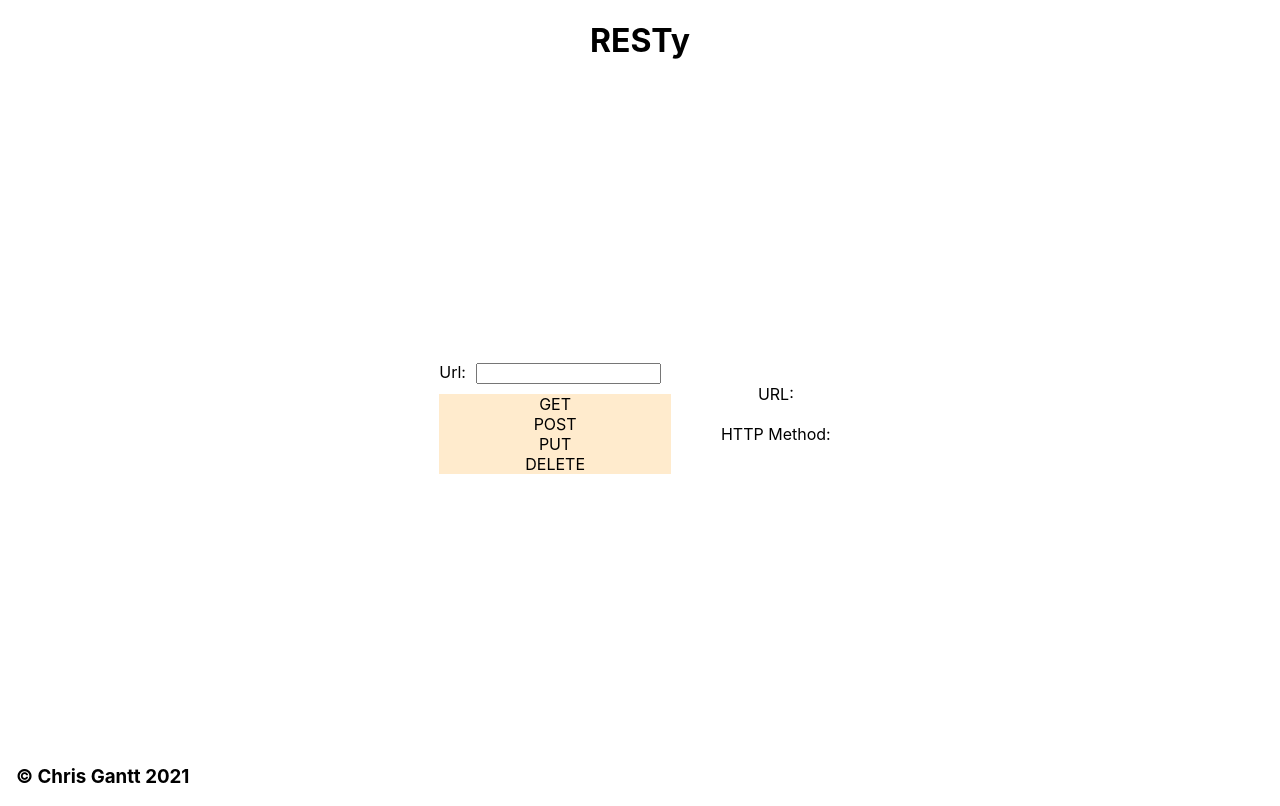
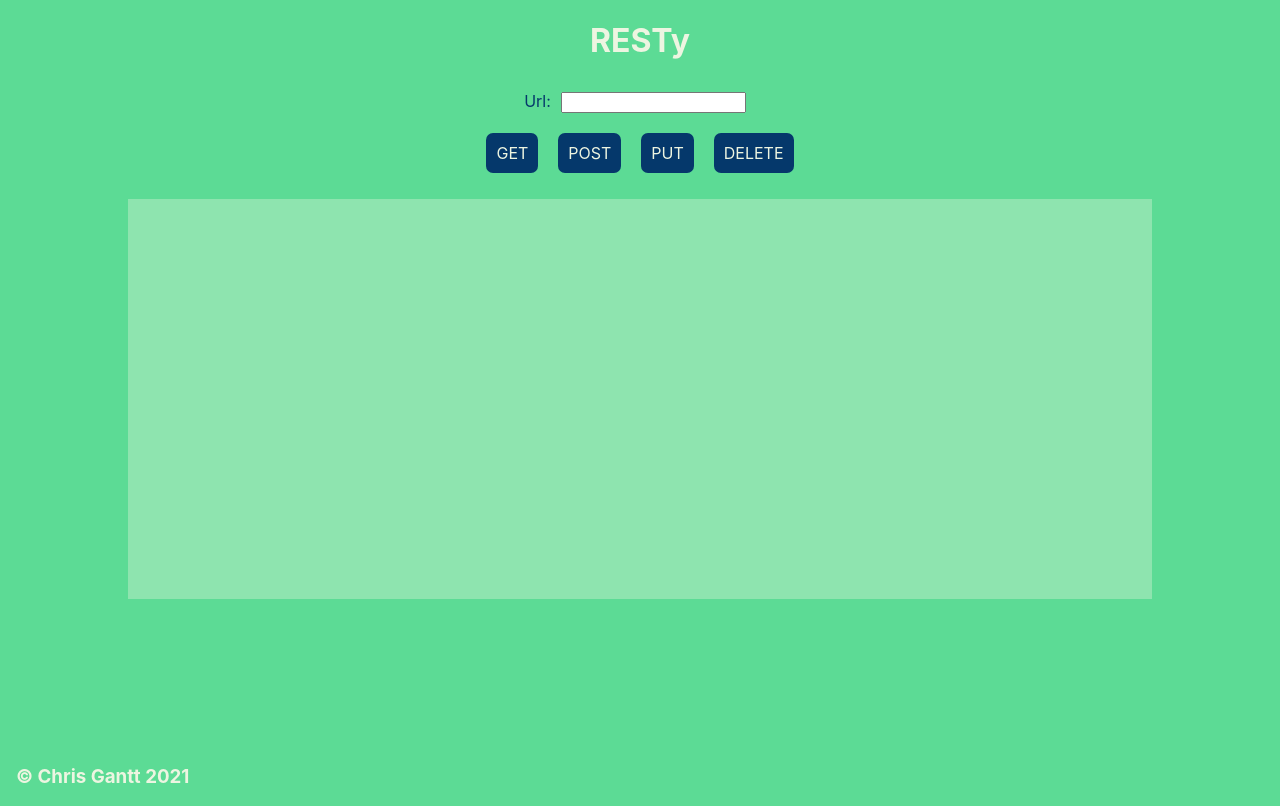
Before and after one commit to ganttArt/RESTy, a React (Create React App) app: page / in a window 1280 px wide. Built offline with nearby package versions, Linux system fonts and the light colour scheme.

Commit message:
Updated style for website and structure of form within main.

```diff
--- a/src/App.js
+++ b/src/App.js
@@ -1,13 +1,13 @@
 import Header from './components/Header';
 import Footer from './components/Footer';
-import Main from './components/Main';
+import Form from './components/Form';
 import './style/app.scss';
 
 function App() {
   return (
     <div className="App">
       <Header />
-      <Main />
+      <Form />
       <Footer />
     </div>
   );
--- a/src/components/Form.js
+++ b/src/components/Form.js
@@ -17,13 +17,13 @@ class Form extends React.Component {
 
   render() {
     return (
-      <>
+      <main>
         <form>
-          <label>
+          <label id='url-label'>
             Url:
             <input type="text" name="url" onChange={this.urlOnChange}/>
           </label>
-          <div onChange={this.radioButtonOnChange}>
+          <div id='http-method-buttons' onChange={this.radioButtonOnChange}>
             <label>
               <input type="radio" value="GET" name="httpMethod"/>
               <div>GET</div>
@@ -44,11 +44,10 @@ class Form extends React.Component {
         </form>
         <section>
           <ul>
-            <li>URL: {this.state.url}</li>
-            <li>HTTP Method: {this.state.httpMethod}</li>
+            <li>{this.state.httpMethod} {this.state.url}</li>
           </ul>
         </section>
-      </>
+      </main>
     )
   }
 }
--- a/src/components/Main.js
+++ /dev/null
@@ -1,15 +0,0 @@
-import React from 'react';
-import Form from './Form';
-import '../style/main.scss';
-
-class Main extends React.Component {
-  render() {
-    return (
-      <main>
-        <Form />
-      </main>
-    )
-  }
-}
-
-export default Main;
--- a/src/style/app.scss
+++ b/src/style/app.scss
@@ -1,3 +1,5 @@
 body {
   text-align: center;
+  background-color: #5CDB95;
+  color: #EDF5E1;
 }
--- a/src/style/form.scss
+++ b/src/style/form.scss
@@ -1,18 +1,22 @@
 $element-spacing: 10px;
+
+main {
+  height: 83vh;
+  text-align: -webkit-center;
 
   form {
     input {
       margin: $element-spacing;
     }
 
+    #url-label {
+      color: #05386B
     }
 
-ul {
-  list-style-type: none;
-
-  li {
-    padding: $element-spacing;
-  }
+    #http-method-buttons {
+      display: flex;
+      align-items: center;
+      justify-content: center;
     }
 
     [type=radio] {
@@ -23,9 +27,31 @@ ul {
     }
 
     [type=radio] + div {
-  background-color: blanchedalmond;
+      background-color: #05386B;
+      padding: $element-spacing;
+      margin: $element-spacing;
+      border-radius: 7px;
     }
 
     [type=radio]:checked + div {
-  background-color: azure;
+      background-color: #379683;
     }
+  }
+
+  section {
+    width: 80%;
+    height: 50vh;
+    background-color: #8EE4AF;
+    text-align: left;
+  }
+
+  ul {
+    list-style-type: none;
+    padding: $element-spacing;
+
+    li {
+      padding: $element-spacing;
+      color: #05386B;
+    }
+  }
+}
--- a/src/style/main.scss
+++ /dev/null
@@ -1,6 +0,0 @@
-main {
-  height: 83vh;
-  display: flex;
-  align-items: center;
-  justify-content: center;
-}
```
Lines whose indentation alone changed are shown as unchanged.
